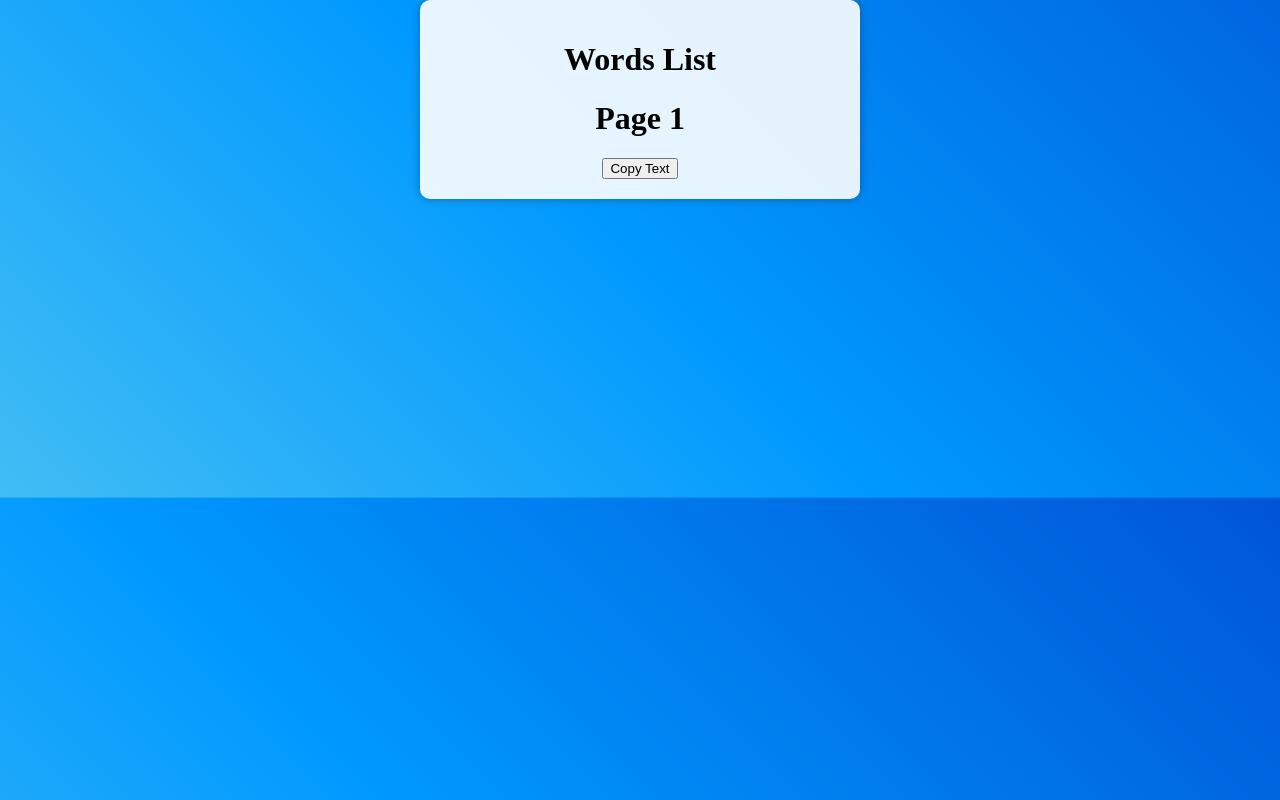
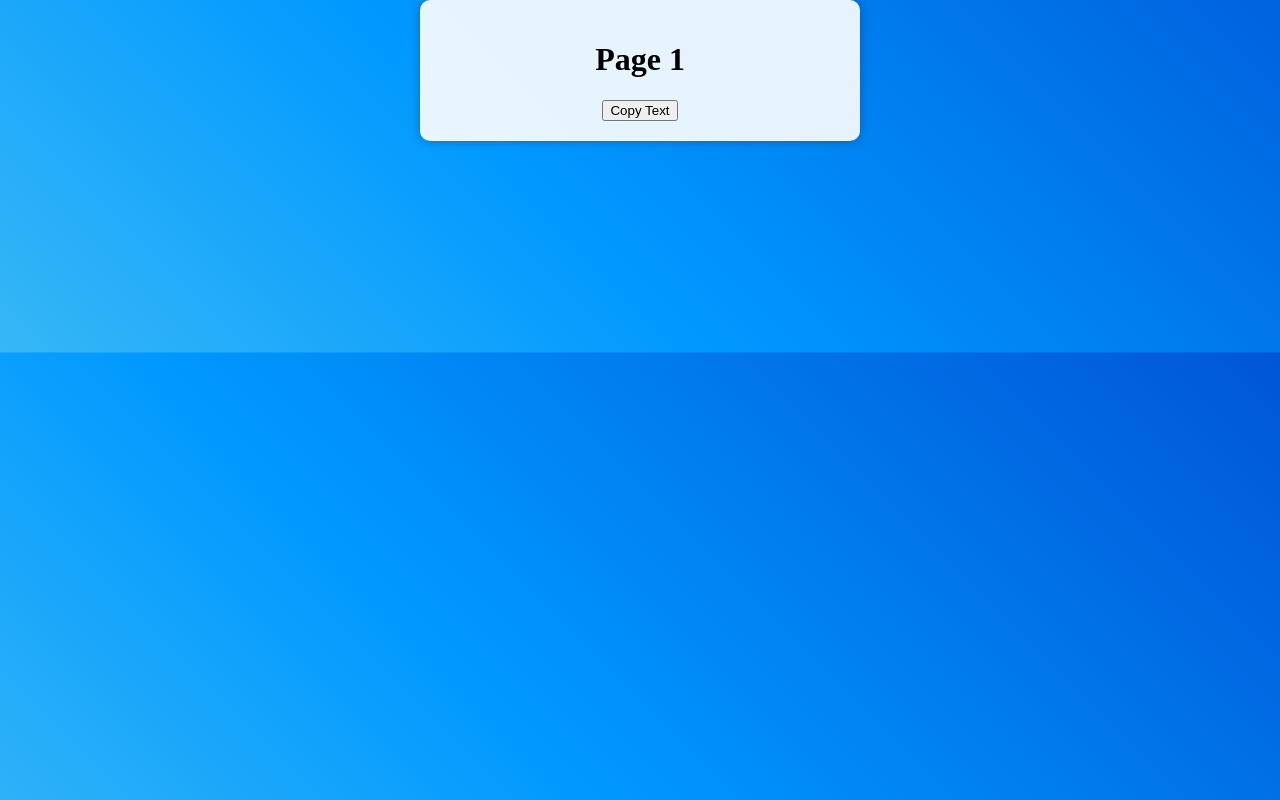
Before and after one commit to zane-axel/word-search, a plain HTML site: page words.html in a window 1280 px wide. Drawn offline with Linux system fonts and the light colour scheme.

Commit message:
Update words.html

```diff
--- a/words.html
+++ b/words.html
@@ -3,21 +3,23 @@
 <head>
     <meta charset="UTF-8">
     <meta name="viewport" content="width=device-width, initial-scale=1.0">
-    <title>Words List</title>
+    <title>Data Page</title>
     <link rel="stylesheet" href="styles.css">
 </head>
 <body>
     <div class="container">
-        <h1>Words List</h1>
         <h1>Page 1</h1>
         <div id="outputText"></div>
         <button onclick="copyToClipboard()">Copy Text</button>
     </div>
 
-<script>
+    <script>
         document.addEventListener('DOMContentLoaded', function() {
+            // Retrieve data from local storage
+            const savedText = localStorage.getItem('outputText');
+
+            // Update the content of the outputText div with the retrieved data
             const outputTextDiv = document.getElementById('outputText');
-            const savedText = localStorage.getItem('outputText');
             if (savedText) {
                 outputTextDiv.textContent = savedText;
             }
@@ -29,6 +31,6 @@
                 .then(() => alert('Text copied to clipboard'))
                 .catch(err => console.error('Could not copy text: ', err));
         }
-</script>
+    </script>
 </body>
 </html>
```
